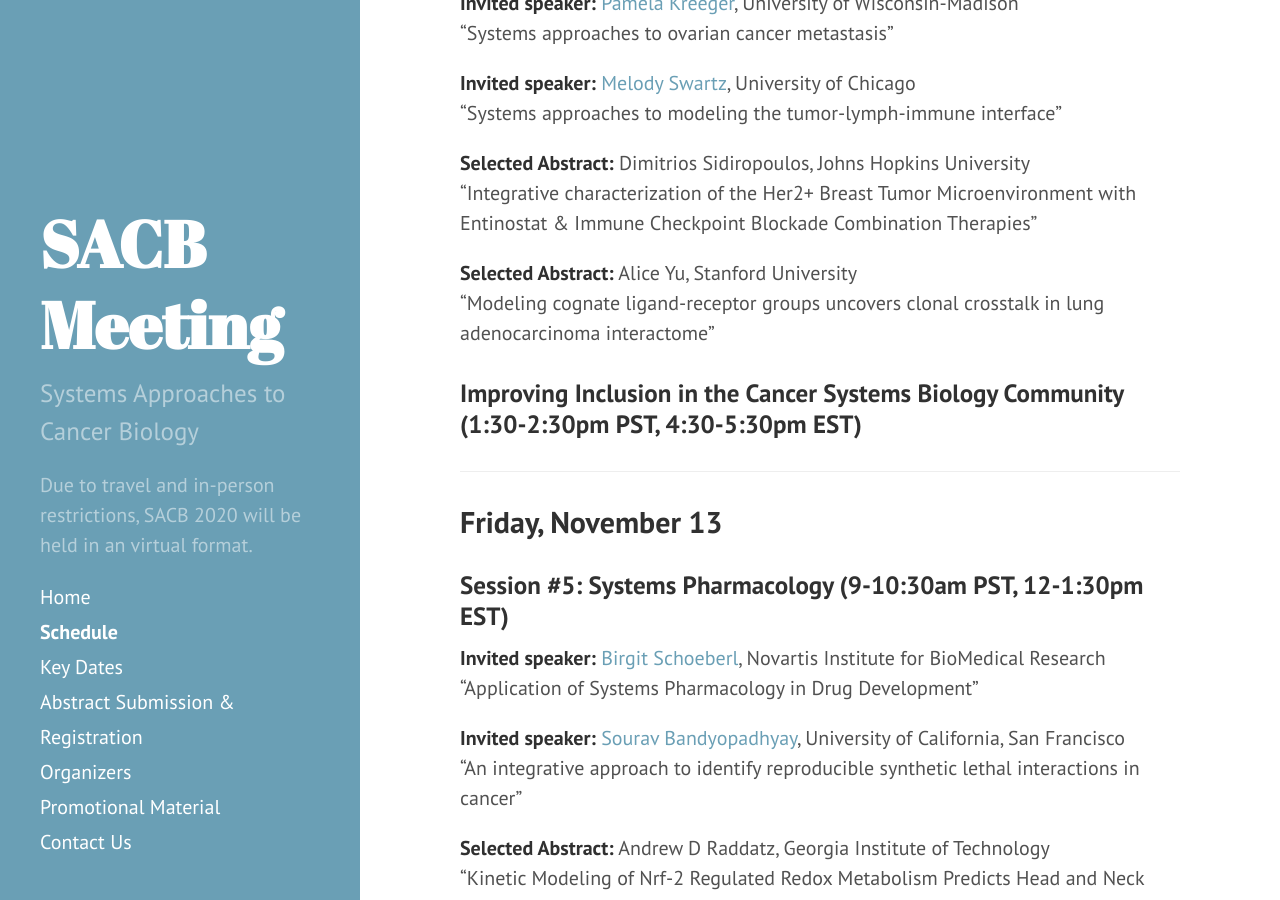
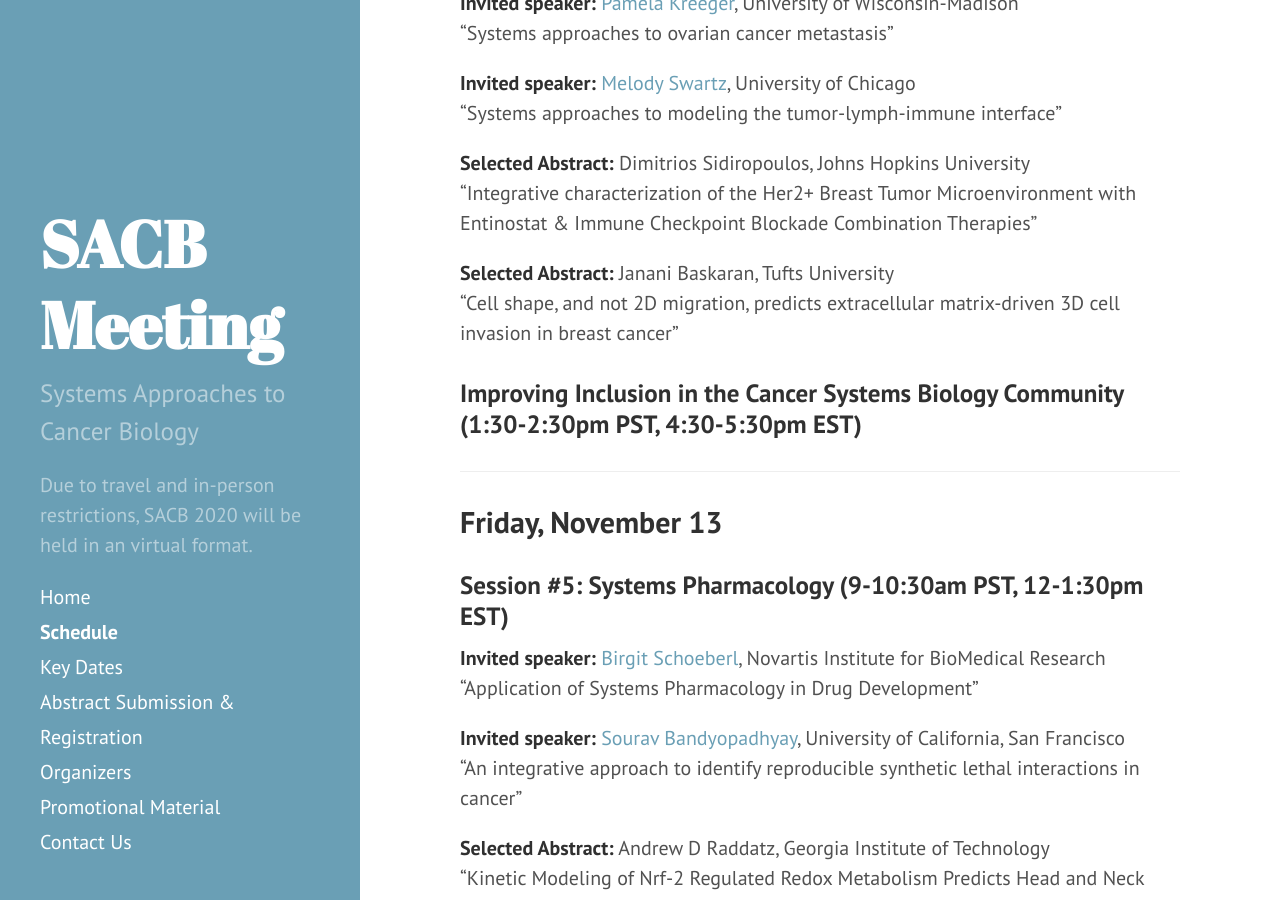
Before and after one commit to AECCSB/sacb-meeting, a Jekyll site: the page built from schedule.md, in a window 1280 px wide and 900 px high, scrolled down 2074 px. Built offline with Jekyll 4.4.1, drawn with Linux system fonts in a browser that asks for light colours.

Commit message:
Update schedule.md

```diff
--- a/schedule.md
+++ b/schedule.md
@@ -71,8 +71,8 @@ The 2020 meeting will be held November 11–13, 2020 in a virtual format. More d
 **Selected Abstract:** Dimitrios Sidiropoulos, Johns Hopkins University
 "Integrative characterization of the Her2+ Breast Tumor Microenvironment with Entinostat & Immune Checkpoint Blockade Combination Therapies"
 
-**Selected Abstract:** Alice Yu, Stanford University
-"Modeling cognate ligand-receptor groups uncovers clonal crosstalk in lung adenocarcinoma interactome"
+**Selected Abstract:** Janani Baskaran, Tufts University
+"Cell shape, and not 2D migration, predicts extracellular matrix-driven 3D cell invasion in breast cancer"
 
 ### Improving Inclusion in the Cancer Systems Biology Community (1:30-2:30pm PST, 4:30-5:30pm EST)
 
```
